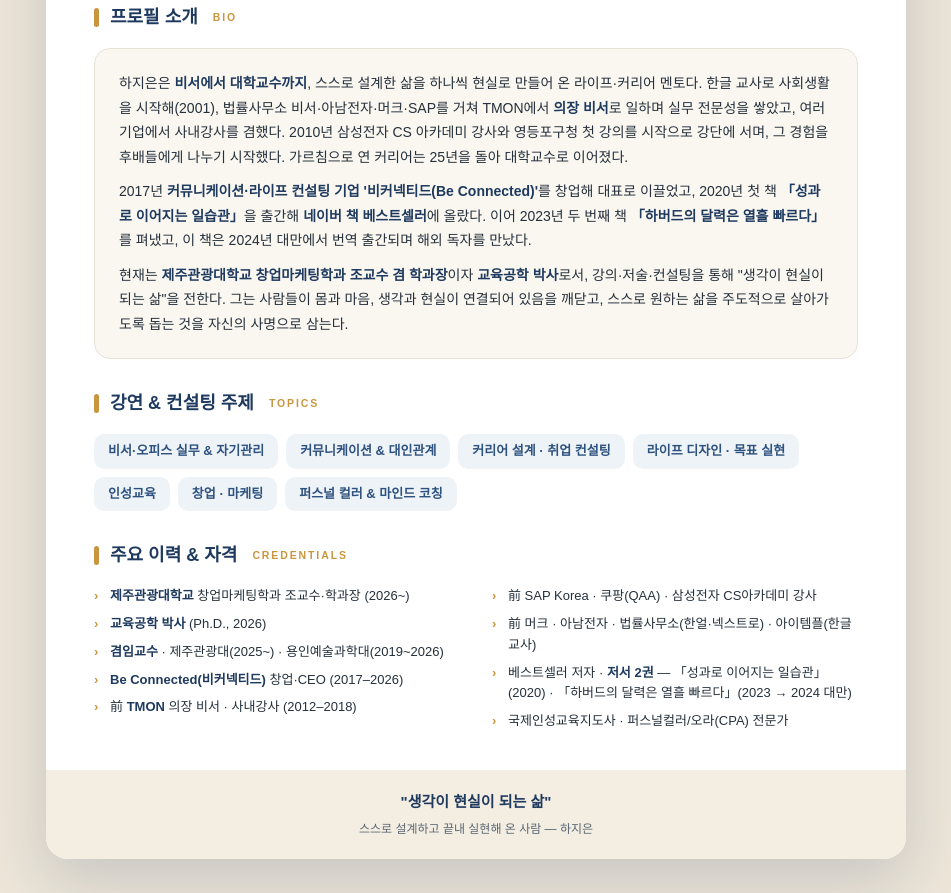
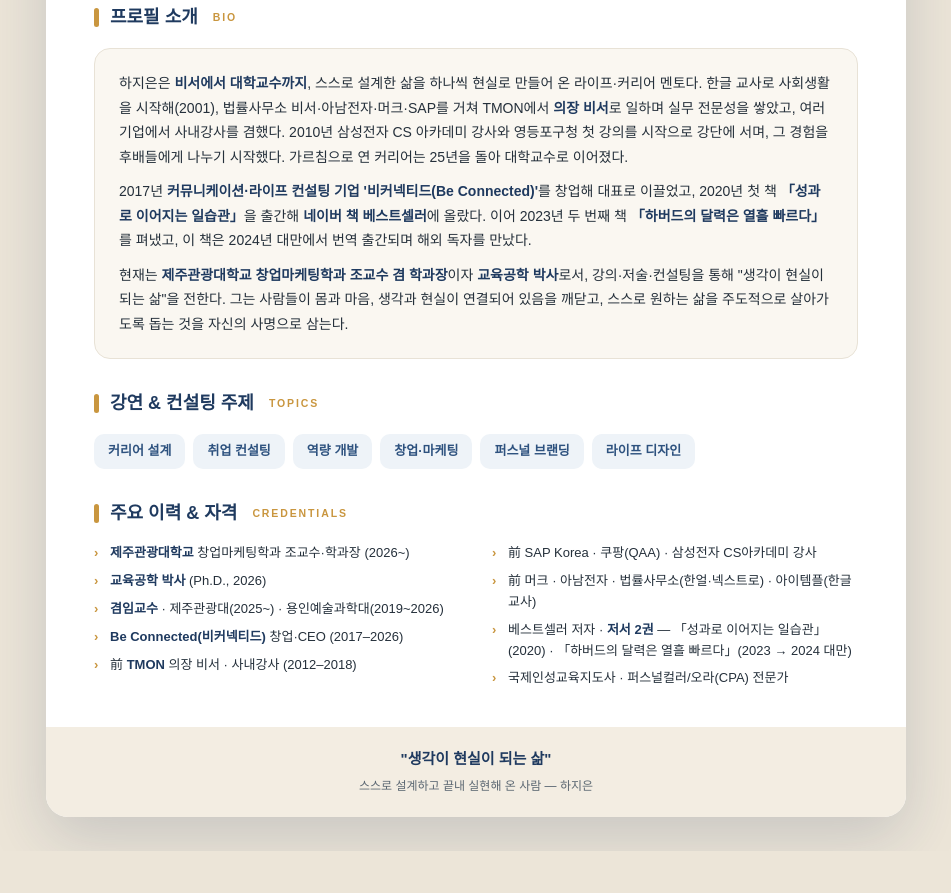
Before and after one commit to janeha0209-sudo/jieun-profile, a plain HTML site: page brand.html in a window 1280 px wide. Shown: the part 1228-2121 px from the top of the page, without its empty margins (164-1115 px from the left). After the commit the page ends 2079 px from the top, so only its background shows below. Drawn offline with Linux system fonts and the light colour scheme.

Commit message:
Add files via upload

```diff
--- a/brand.html
+++ b/brand.html
@@ -190,13 +190,12 @@
     <div class="sect">
       <div class="sect-h"><span class="bar"></span><h2>강연 &amp; 컨설팅 주제</h2><span class="en">Topics</span></div>
       <div class="topics">
-        <span class="t">비서·오피스 실무 &amp; 자기관리</span>
-        <span class="t">커뮤니케이션 &amp; 대인관계</span>
-        <span class="t">커리어 설계 · 취업 컨설팅</span>
-        <span class="t">라이프 디자인 · 목표 실현</span>
-        <span class="t">인성교육</span>
-        <span class="t">창업 · 마케팅</span>
-        <span class="t">퍼스널 컬러 &amp; 마인드 코칭</span>
+        <span class="t">커리어 설계</span>
+        <span class="t">취업 컨설팅</span>
+        <span class="t">역량 개발</span>
+        <span class="t">창업·마케팅</span>
+        <span class="t">퍼스널 브랜딩</span>
+        <span class="t">라이프 디자인</span>
       </div>
     </div>
 
```
